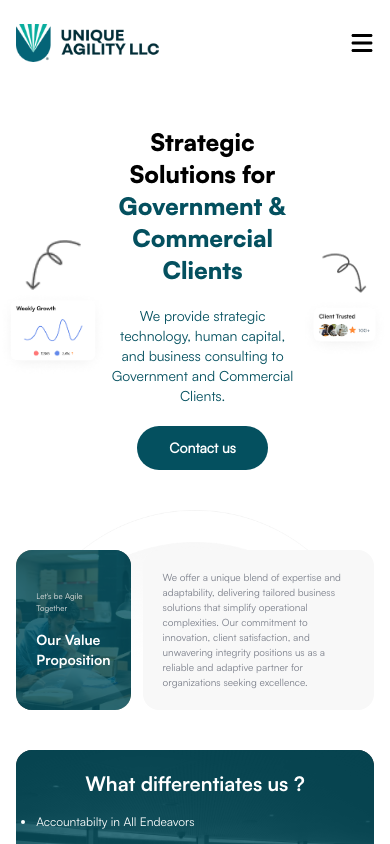
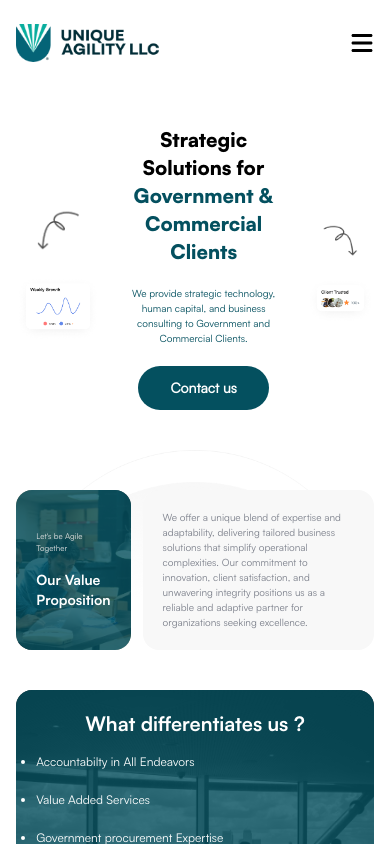
Before and after one commit to Phickayor/unique-agility, a Next.js app: page / in a window 390 px wide. Shown: the top 844 px of the page. Built offline with nearby package versions, Linux system fonts and the light colour scheme.

Commit message:
Services fix

```diff
--- a/components/About/MissionAndVision.tsx
+++ b/components/About/MissionAndVision.tsx
@@ -5,7 +5,7 @@ function MissionAndVision() {
     <div className="flex flex-col overflow-x-hidden">
       <div className="flex justify-between py-10">
         <div className="flex flex-col gap-4 w-fit">
-          <h2 className="text-3xl xl:text-4xl font-satoshi-semibold">
+          <h2 className="text-2xl md:text-3xl xl:text-4xl font-satoshi-semibold">
             Our Mission
           </h2>
           <p className="font-satoshi-light text-sm sm:text-lg lg:text-2xl text-[#516371]">
@@ -27,7 +27,7 @@ function MissionAndVision() {
       </div>
       <div className="flex justify-between py-5">
         <div className="flex flex-col gap-4">
-          <h2 className="text-3xl xl:text-4xl font-satoshi-semibold">
+          <h2 className="text-2xl md:text-3xl xl:text-4xl font-satoshi-semibold">
             Our Vision
           </h2>
           <p className="font-satoshi-light text-sm sm:text-lg lg:text-2xl text-[#516371]">
--- a/components/About/Values.tsx
+++ b/components/About/Values.tsx
@@ -3,10 +3,10 @@ import React from "react";
 function Values() {
   return (
     <div className="py-10 xl:py-20">
-      <h2 className="text-3xl xl:text-4xl text-center font-satoshi-semibold">
+      <h2 className="text-2xl md:text-3xl xl:text-4xl text-center font-satoshi-semibold">
         Our Core Values
       </h2>
-      <ul className="grid grid-cols-3 gap-5 py-10  [&>*]:bg-green text-white sm:text-xl lg:text-2xl md:[&>*]:py-6 [&>*]:py-4 [&>*]:rounded-xl [&>*]:self-center text-center">
+      <ul className="grid grid-cols-3 gap-2.5 md:gap-5 py-10  [&>*]:bg-green text-white sm:text-xl lg:text-2xl md:[&>*]:py-6 [&>*]:py-4 [&>*]:rounded-xl [&>*]:self-center text-center">
         <li>Innovation</li>
         <li>Collaboration</li>
         <li>Integrity</li>
--- a/components/Home/Hero.tsx
+++ b/components/Home/Hero.tsx
@@ -4,15 +4,15 @@ function Hero() {
   return (
     <div className="flex gap-5 py-10 xl:py-20">
       <div className="flex flex-col gap-2 h-fit self-center">
-        <img src="/images/right-arrow.png" className="scale-75" />
-        <img src="/images/left-frame.png" className="scale-150 object-cover" />
+        <img src="/images/right-arrow.png" className="scale-50 sm:scale-75" />
+        <img src="/images/left-frame.png" className="sm:scale-150 object-cover" />
       </div>
-      <div className="text-center space-y-5 md:space-y-10">
-        <h1 className="font-satoshi-bold text-2xl md:text-4xl md:leading-snug lg:text-5xl lg:leading-[80px] xl:text-7xl xl:leading-[80px]">
+      <div className="text-center space-y-5 lg:space-y-10">
+        <h1 className="font-satoshi-bold text-xl sm:text-2xl md:text-3xl md:leading-snug lg:text-5xl lg:leading-[80px] xl:text-7xl xl:leading-[80px]">
           Strategic Solutions for{" "}
           <span className="text-green">Government & Commercial Clients</span>
         </h1>
-        <p className="text-green mx-auto md:w-8/12 text-sm md:text-base">
+        <p className="text-green mx-auto w-11/12 lg:w-8/12 text-[10px] sm:text-sm md:text-base">
           We provide strategic technology, human capital, and business
           consulting to Government and Commercial Clients.
         </p>
@@ -22,8 +22,8 @@ function Hero() {
       </div>
 
       <div className="flex flex-col gap-2 self-center h-fit">
-        <img src="/images/left-arrow.png" className="scale-75" />
-        <img src="/images/right-frame.png" className="scale-150" />
+        <img src="/images/left-arrow.png" className="scale-50 sm:scale-75" />
+        <img src="/images/right-frame.png" className="sm:scale-150 object-cover" />
       </div>
     </div>
   );
--- a/components/Services/AllServices.tsx
+++ b/components/Services/AllServices.tsx
@@ -26,7 +26,7 @@ function AllServices() {
               <h1 className="text-white  text-2xl md:text-3xl xl:text-4xl text-center font-satoshi-semibold">
                 {service.name}
               </h1>
-              <ul className="list-disc  text-sm sm:text-xl space-y-5 font-satoshi-light text-[#A7ABB6]">
+              <ul className="list-disc  text-sm sm:text-xl space-y-5 font-satoshi-light text-white">
                 {service.description.map((desc, index) => (
                   <li key={index}> {desc}</li>
                 ))}
```
